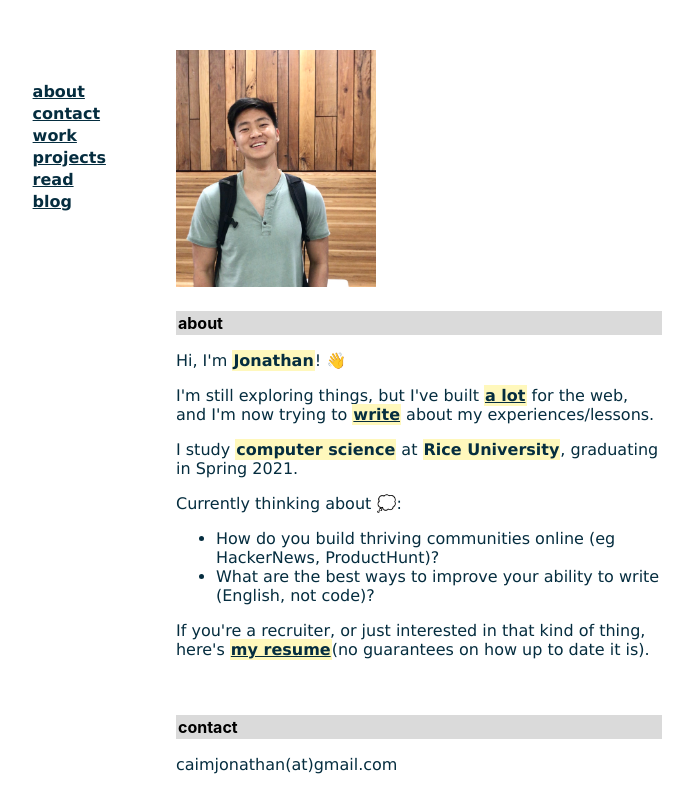
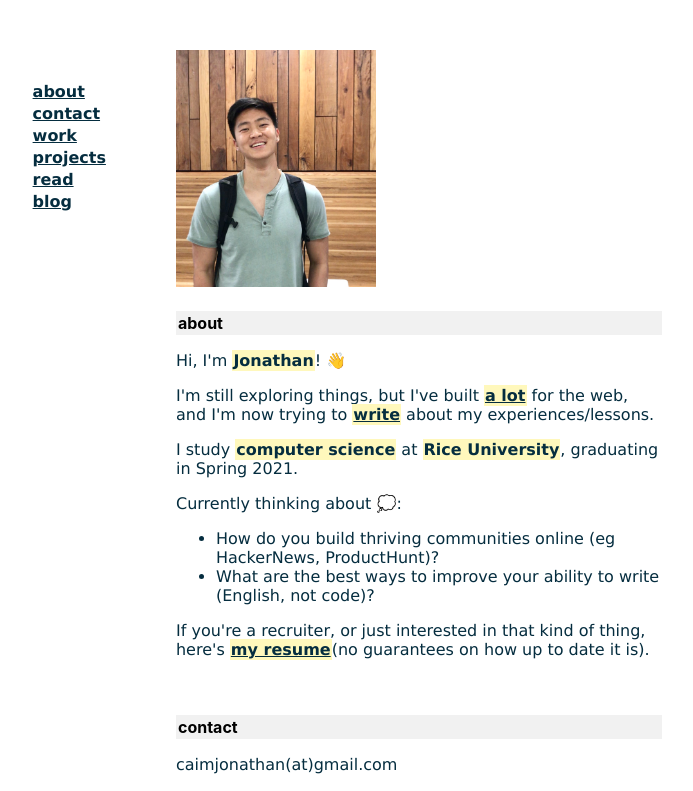
Before and after one commit to jonathancai11/min-portfolio, a React (Create React App) app: page / in a window 1280 px wide. Shown: the top 791 px of the page, without its empty margins (250-943 px from the left). Built offline with nearby package versions, Linux system fonts and the light colour scheme.

Commit message:
lighter section headers and favicon

```diff
--- a/public/index.html
+++ b/public/index.html
@@ -2,7 +2,7 @@
 <html lang="en">
   <head>
     <meta charset="utf-8" />
-    <!-- <link rel="icon" href="%PUBLIC_URL%/favicon.ico" /> -->
+    <link rel="icon" href="%PUBLIC_URL%/favicon.ico" />
     <meta name="viewport" content="width=device-width, initial-scale=1" />
     <meta name="theme-color" content="#000000" />
     <meta
--- a/src/App.css
+++ b/src/App.css
@@ -40,7 +40,7 @@
 .section-header {
   padding: 2px;
   font-weight: bold;
-  background-color: rgb(218, 218, 218);
+  background-color: rgb(241, 241, 241);
 }
 
 p,
```
Also changed, not shown: 1 other file (tests, documents, lock files or other folders).
